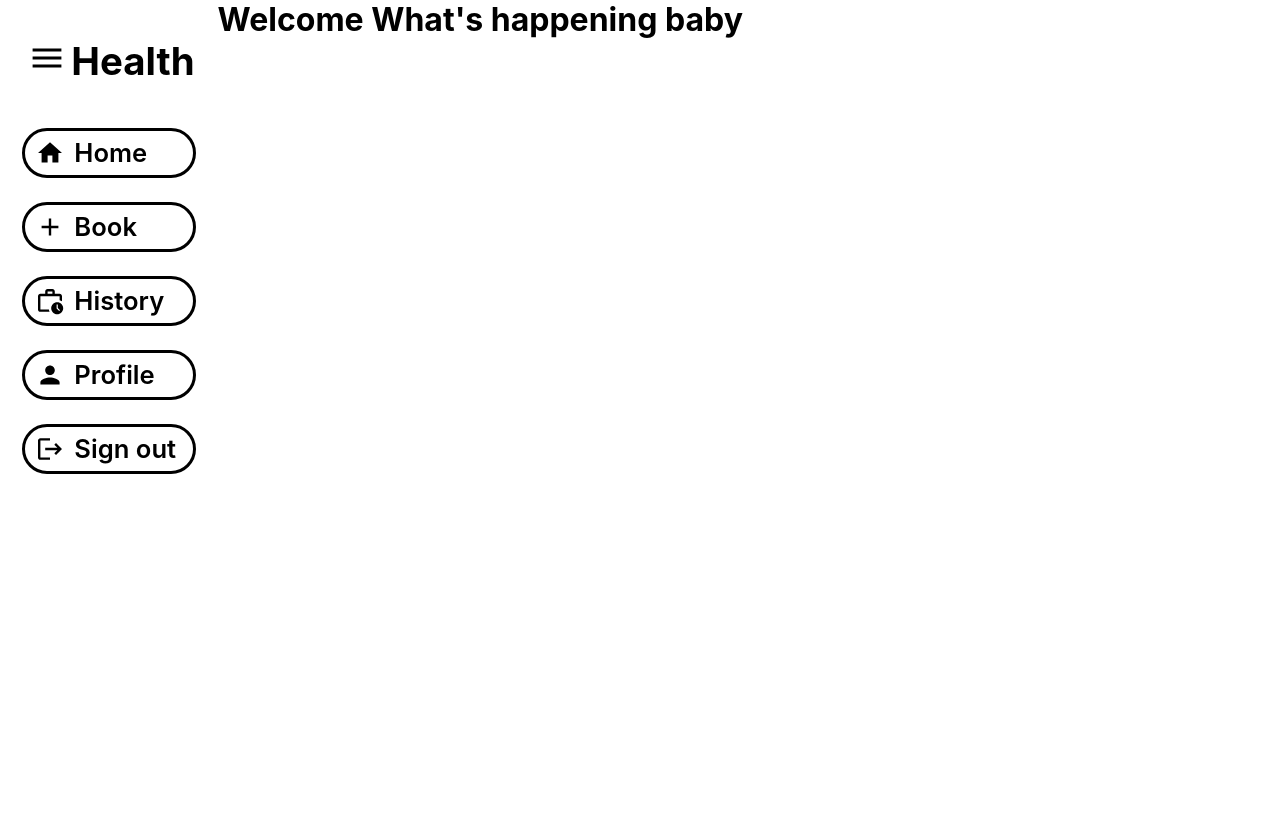
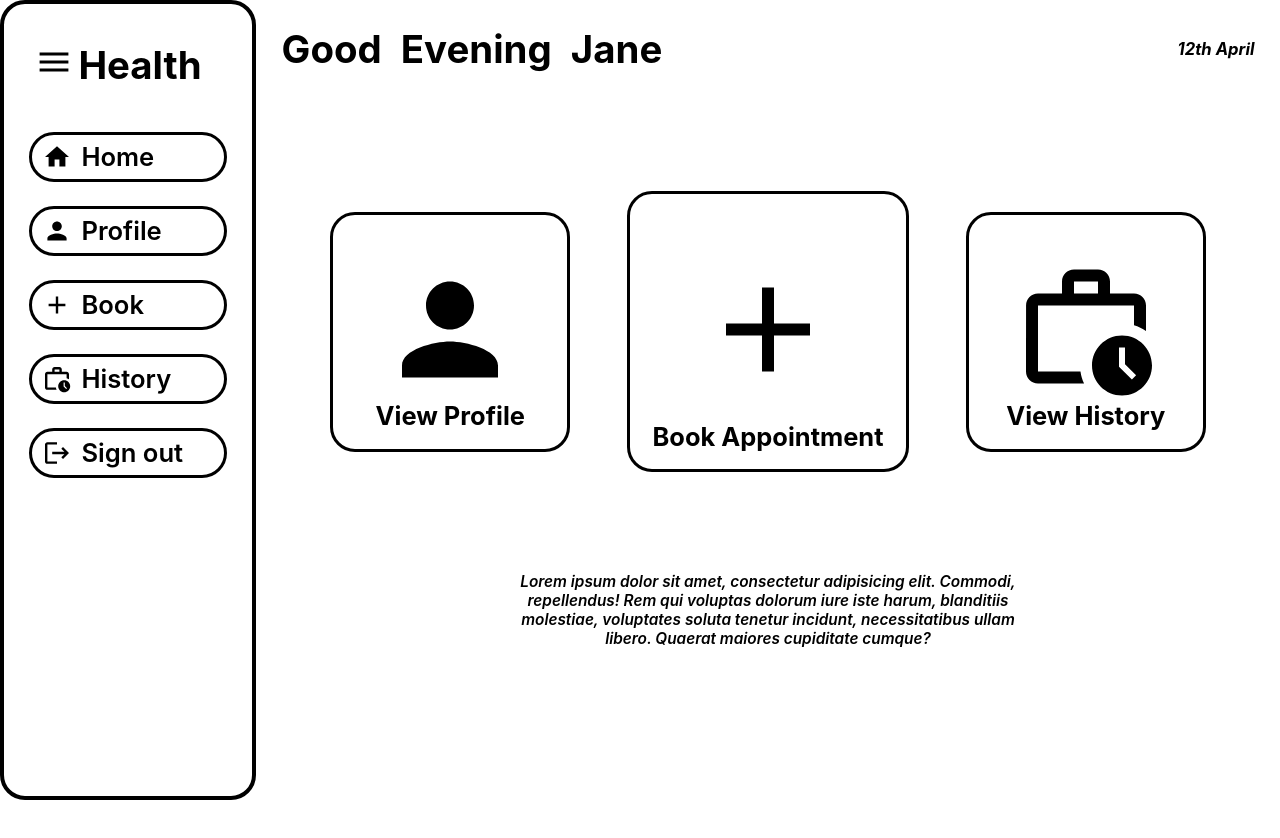
Before and after one commit to Innocent-Bern/health, a Next.js app: page /patient in a window 1280 px wide. Shown: the top 838 px of the page. Before the commit the page ends 800 px from the top, so only its background shows below. Built offline with nearby package versions, Linux system fonts and the light colour scheme.

Commit message:
layout & styling patient homepage

```diff
--- a/components/Sidebar.js
+++ b/components/Sidebar.js
@@ -6,16 +6,40 @@ import PersonIcon from '@mui/icons-material/Person';
 import HomeIcon from '@mui/icons-material/Home';
 import LogoutIcon from '@mui/icons-material/Logout';
 import { useState } from "react";
-const Sidebar = () => {
+const Sidebar = ({setContentWidth}) => {
     const [toggle, setToggle]= useState(true)
-    const [panel, setPanel]= useState({width: "17vw"})
+    const [panel, setPanel]= useState({width: "20vw"})
     const [btnWidth, setBtnWidth]= useState({width: "80%"})
+    // const [mouse, setMouse]= useState(false)
     // toggle the navigation panel
     const handleClick= ()=>{
         toggle ? setToggle(false) : setToggle(true)
-        toggle ? setPanel({width: "10vw"}) : setPanel({width: "17vw"})
+        toggle ? setPanel({width: "10vw"}) : setPanel({width: "20vw"})
         toggle ? setBtnWidth({width: "fit-content"}) : setBtnWidth({width: "80%"})
+        toggle ? setContentWidth({width: "90vw"}) : setContentWidth({width: "80vw"})
     }
+    // mouse event styles
+    // let mouseIn={
+    //     width: "80%"
+    //  }
+    //  let mouseOut={
+    //      width: "fit-content"
+    //  }
+    // const handleMouseEvent= (e)=>{
+    //     mouse ? setMouse(false) : setMouse(true) ;
+    //     let btn= document.getElementsByClassName(e.target.classList);
+    //     for(let i = 0; i < btn.length; i++){
+    //         btn[i].addEventListener("mouseenter", (e)=>{
+    //             e.target.classList.add("active")
+    //             console.log("In");
+    //         })
+    //         btn[i].addEventListener("mouseleave", (e)=>{
+    //             e.target.classList.remove("active")
+    //             console.log("In");
+    //         })
+    //     }
+
+    // }
     return (
         <nav style={panel} className={styles.navigation_panel}>
             <div style={btnWidth} className={styles.panel_head} >
@@ -25,9 +49,9 @@ const Sidebar = () => {
                 {toggle && <h2 className={styles.panel_name} > Health </h2>}
             </div>
             <div style={btnWidth} className={styles.nav_btn}> <HomeIcon className={styles.icon} /> {toggle && <p>Home</p>} </div>
+            <div style={btnWidth} className={styles.nav_btn}> <PersonIcon className={styles.icon} /> {toggle && <p>Profile</p> }</div>
             <div style={btnWidth} className={styles.nav_btn}> <AddIcon className={styles.icon} /> {toggle && <p>Book</p>} </div>
             <div style={btnWidth} className={styles.nav_btn}> <WorkHistoryOutlinedIcon className={styles.icon} /> {toggle && <p>History</p>} </div>
-            <div style={btnWidth} className={styles.nav_btn}> <PersonIcon className={styles.icon} /> {toggle && <p>Profile</p> }</div>
             <div style={btnWidth} className={styles.nav_btn}> <LogoutIcon className={styles.icon} /> {toggle && <p>Sign out</p>}</div>
         </nav>
      );
--- a/pages/patient/index.js
+++ b/pages/patient/index.js
@@ -1,15 +1,21 @@
 import Head from "next/head";
 import { auth } from "../../lib/firebase";
+import { onAuthStateChanged } from "firebase/auth";
 import { useState } from "react";
 import styles from "../../styles/Patient.module.css"
 import Sidebar from "../../components/Sidebar";
+import AddIcon from '@mui/icons-material/Add';
+import MenuIcon from '@mui/icons-material/Menu';
+import WorkHistoryOutlinedIcon from '@mui/icons-material/WorkHistoryOutlined';
+import PersonIcon from '@mui/icons-material/Person';
+import HomeIcon from '@mui/icons-material/Home';
+import LogoutIcon from '@mui/icons-material/Logout';
 
 const Patient = () => {
     const [user, setUser]= useState(true)
     const [name, setName]= useState("What's happening baby")
+    const [contentWidth, setContentWidth]= useState({width: "80vw"});
 
-    // Authenticate user
-    const current =auth.currentUser;
 
     return (
         <>
@@ -17,9 +23,29 @@ const Patient = () => {
                 <title>Health App | Patient Homepage</title>
             </Head>
             <div className={styles.home_page}>
-                <Sidebar />
-                <div className={styles.content} >
-                    <h1>Welcome {name} </h1>
+                <Sidebar setContentWidth={setContentWidth} />
+                <div style={contentWidth} className={styles.content} >
+                    <div className={styles.top}>
+                        <h1 className={styles.name} >Good Evening Jane</h1>
+                        <div className={styles.date} > <i>12th April</i> </div>
+                    </div>
+                    <div className={styles.items}>
+                        <div className={styles.home_item}>
+                            <div><PersonIcon className={styles.home_icon} /></div>
+                            <h3>View Profile</h3>
+                        </div>
+                        <div className={styles.home_main}>
+                            <div><AddIcon className={styles.home_icon}/></div>
+                            <h3>Book Appointment</h3>
+                         </div>
+                        <div className={styles.home_item}>
+                            <div><WorkHistoryOutlinedIcon className={styles.home_icon} /></div>
+                            <h3>View History</h3>
+                        </div>
+                    </div>
+                    <div className={styles.bottom}>
+                        <p><i>Lorem ipsum dolor sit amet, consectetur adipisicing elit. Commodi, repellendus! Rem qui voluptas dolorum iure iste harum, blanditiis molestiae, voluptates soluta tenetur incidunt, necessitatibus ullam libero. Quaerat maiores cupiditate cumque?</i> </p>
+                    </div>
                 </div>
             </div>
         </>
--- a/styles/Patient.module.css
+++ b/styles/Patient.module.css
@@ -1,16 +1,18 @@
 .home_page{
     display: flex;
     flex-direction: row;
-    width: 100vw;
+    max-width: 100vw;
     height: 100vh;
 }
 .navigation_panel{
     display: flex;
     flex-direction: column;
     align-items: center;
-    width: 17vw;
+    width: 20vw;
     padding-top: 2%;
     transition: width 0.5s;
+    border: solid 4px black;
+    border-radius: 25px;
 }
 .panel_head{
     display: flex;
@@ -33,13 +35,13 @@
     font-size: 2vw;
     font-weight: 600;
     transition: all 0.5s;
+    cursor: pointer;
 }
 .nav_btn:hover{
     transform: scale(1.1);
     background-color: black;
     color: #fff;
 }
-
 .menu_icon,
 .icon{
     transform: scale(1.2);
@@ -50,3 +52,77 @@
 .menu_icon{
     transform: scale(1.6);
 }
+.content{
+    display: flex;
+    flex-direction: column;
+    min-height: 100vw;
+    width: 80vw;
+    transition: width 0.5s;
+    padding: 2% 2% 0 2%;
+}
+.top{
+    display: flex;
+    flex-direction: row;
+    align-items: center;
+    justify-content: space-between;
+    width: 100%;
+}
+.name{
+    font-size: 3vw;
+    word-spacing: 10px;
+}
+.date{
+    font-size: 1.3vw;
+    font-weight: 700;
+}
+.items{
+    width: 100%;
+    margin-top: 7.5vh;
+    height: 50vh;
+    display: flex;
+    flex-direction: row;
+    align-items: center;
+    justify-content: space-between;
+    padding: 5%;
+}
+.home_main,
+.home_item{
+    display: flex;
+    flex-direction: column-reverse;
+    align-items: center;
+    padding: 2%;
+    width: 18.75vw;
+    aspect-ratio: 1;
+    border: solid 3px black;
+    border-radius: 25px;
+    transition: transform 0.5s;
+    cursor: pointer;
+    position: relative;
+    font-size: 1.7vw;
+}
+.home_main{
+    width: 22vw;
+}
+.home_main:hover,
+.home_item:hover{
+    transform: scale(1.05);
+}
+.home_main div,
+.home_item div{
+    position: absolute;
+    top: 50%;
+    left: 50%;
+    transform: translate(-50%, -50%);
+}
+.home_icon{
+
+    transform: scale(6);
+}
+.bottom{
+    width: 40vw;
+    align-self: center;
+    margin-top: 5vh;
+    font-size: 1.2vw;
+    font-weight: 600;
+    text-align: center;
+}
```
